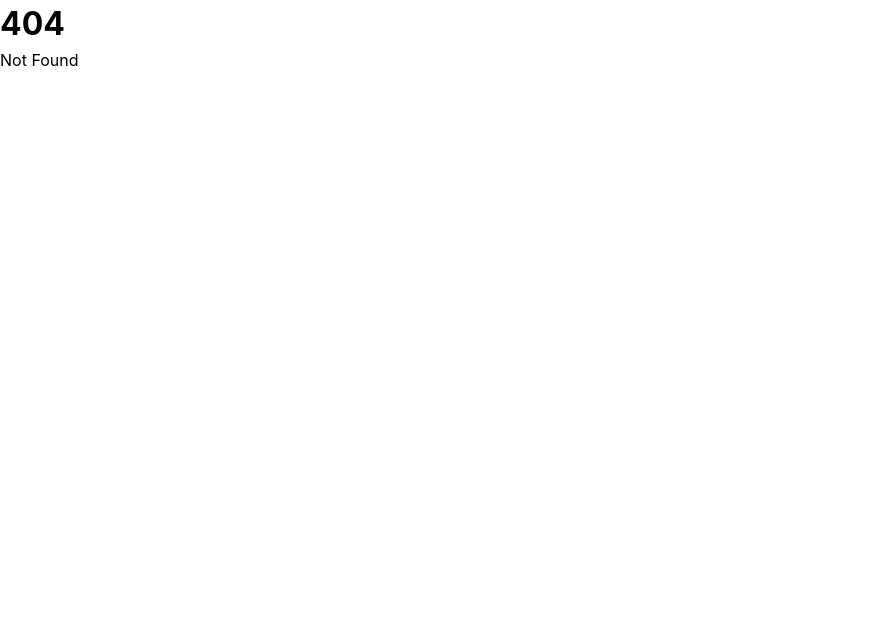
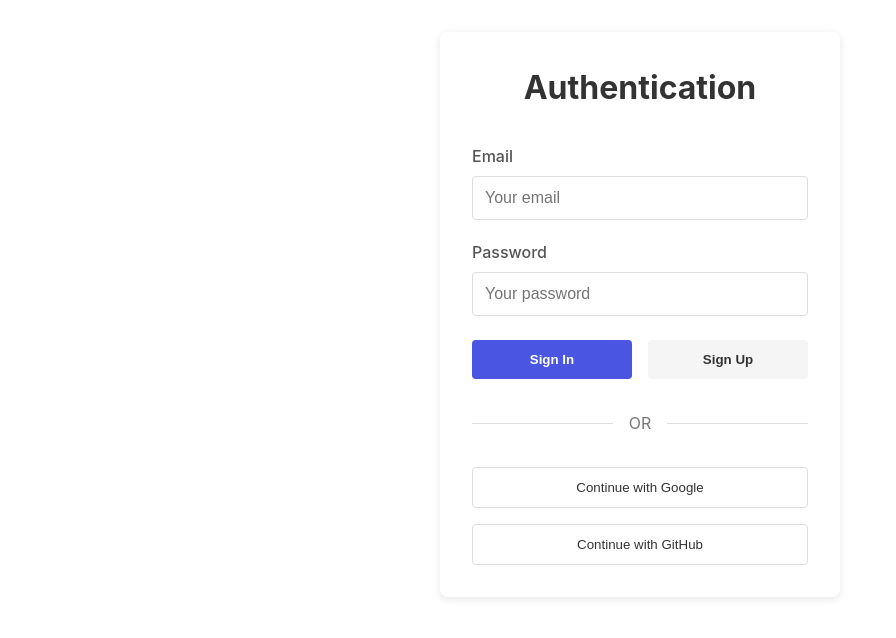
Before and after one commit to flourishing1337/lime, a SvelteKit app in the folder frontend/: page /auth in a window 1280 px wide. Before the commit this address had no page. Shown: the top 638 px of the page, without its empty margins (0-896 px from the left). Built offline with nearby package versions, Linux system fonts and the light colour scheme.

Commit message:
feat: implement Supabase authentication with SvelteKit integration

```diff
--- /dev/null
+++ b/frontend/src/hooks.server.js
@@ -0,0 +1,20 @@
+// src/hooks.server.js
+import { createSupabaseServerClient } from '@supabase/auth-helpers-sveltekit';
+import { PUBLIC_SUPABASE_URL, PUBLIC_SUPABASE_ANON_KEY } from '$env/static/public';
+
+export async function handle({ event, resolve }) {
+  // Skapa Supabase-instans med env-variabler
+  event.locals.supabase = createSupabaseServerClient({
+    supabaseUrl: PUBLIC_SUPABASE_URL,
+    supabaseKey: PUBLIC_SUPABASE_ANON_KEY,
+    event
+  });
+
+  // Plocka session
+  const {
+    data: { session }
+  } = await event.locals.supabase.auth.getSession();
+
+  event.locals.session = session;
+  return resolve(event);
+}
--- /dev/null
+++ b/frontend/src/routes/auth/+page.svelte
@@ -0,0 +1,335 @@
+<script>
+  import { goto } from '$app/navigation';
+  import { page } from '$app/stores';
+
+  // Get supabase client and session from page data
+  $: ({ supabase, session } = $page.data);
+
+  let email = '';
+  let password = '';
+  let loading = false;
+  let errorMessage = '';
+
+  // Sign in with email and password
+  async function handleLogin() {
+    try {
+      loading = true;
+      errorMessage = '';
+
+      const { error } = await supabase.auth.signInWithPassword({
+        email,
+        password
+      });
+
+      if (error) {
+        errorMessage = error.message;
+        return;
+      }
+
+      // Navigate to home page on successful login
+      goto('/');
+
+    } catch (error) {
+      console.error('Login error:', error);
+      errorMessage = error.message;
+    } finally {
+      loading = false;
+    }
+  }
+
+  // Sign up with email and password
+  async function handleSignUp() {
+    try {
+      loading = true;
+      errorMessage = '';
+
+      const { error } = await supabase.auth.signUp({
+        email,
+        password,
+        options: {
+          emailRedirectTo: `${window.location.origin}/auth/callback`
+        }
+      });
+
+      if (error) {
+        errorMessage = error.message;
+        return;
+      }
+
+      // Show success message or redirect
+      alert('Check your email for the confirmation link');
+
+    } catch (error) {
+      console.error('Signup error:', error);
+      errorMessage = error.message;
+    } finally {
+      loading = false;
+    }
+  }
+
+  // Sign out
+  async function handleSignOut() {
+    try {
+      loading = true;
+
+      const { error } = await supabase.auth.signOut();
+
+      if (error) {
+        errorMessage = error.message;
+        return;
+      }
+
+      // Refresh the page to update the session
+      window.location.reload();
+
+    } catch (error) {
+      console.error('Signout error:', error);
+      errorMessage = error.message;
+    } finally {
+      loading = false;
+    }
+  }
+
+  // Sign in with OAuth providers
+  async function signInWithProvider(provider) {
+    try {
+      loading = true;
+      errorMessage = '';
+
+      const { error } = await supabase.auth.signInWithOAuth({
+        provider,
+        options: {
+          redirectTo: `${window.location.origin}/auth/callback`
+        }
+      });
+
+      if (error) {
+        errorMessage = error.message;
+      }
+    } catch (error) {
+      console.error(`Sign in with ${provider} error:`, error);
+      errorMessage = error.message;
+    } finally {
+      loading = false;
+    }
+  }
+</script>
+
+<svelte:head>
+  <title>Authentication</title>
+</svelte:head>
+
+<div class="auth-container">
+  <h1>Authentication</h1>
+
+  {#if errorMessage}
+    <div class="error-message">
+      {errorMessage}
+    </div>
+  {/if}
+
+  {#if session}
+    <!-- Logged in state -->
+    <div class="profile-section">
+      <h2>You are logged in</h2>
+      <p>Email: {session.user.email}</p>
+      <button on:click={handleSignOut} disabled={loading}>
+        {loading ? 'Loading...' : 'Sign Out'}
+      </button>
+    </div>
+  {:else}
+    <!-- Authentication form -->
+    <form on:submit|preventDefault={handleLogin} class="auth-form">
+      <div class="form-group">
+        <label for="email">Email</label>
+        <input
+          id="email"
+          type="email"
+          bind:value={email}
+          required
+          placeholder="Your email"
+        />
+      </div>
+
+      <div class="form-group">
+        <label for="password">Password</label>
+        <input
+          id="password"
+          type="password"
+          bind:value={password}
+          required
+          placeholder="Your password"
+          minlength="6"
+        />
+      </div>
+
+      <div class="button-group">
+        <button type="submit" disabled={loading} class="primary-button">
+          {loading ? 'Loading...' : 'Sign In'}
+        </button>
+        <button type="button" on:click={handleSignUp} disabled={loading} class="secondary-button">
+          {loading ? 'Loading...' : 'Sign Up'}
+        </button>
+      </div>
+    </form>
+
+    <div class="divider">OR</div>
+
+    <!-- OAuth Providers -->
+    <div class="oauth-providers">
+      <button on:click={() => signInWithProvider('google')} disabled={loading} class="oauth-button google">
+        Continue with Google
+      </button>
+      <button on:click={() => signInWithProvider('github')} disabled={loading} class="oauth-button github">
+        Continue with GitHub
+      </button>
+    </div>
+  {/if}
+</div>
+
+<style>
+  .auth-container {
+    max-width: 400px;
+    margin: 2rem auto;
+    padding: 2rem;
+    background-color: #fff;
+    border-radius: 8px;
+    box-shadow: 0 2px 8px rgba(0, 0, 0, 0.1);
+  }
+
+  h1 {
+    text-align: center;
+    margin-bottom: 2rem;
+    color: #333;
+  }
+
+  .error-message {
+    background-color: #ffebee;
+    color: #d32f2f;
+    padding: 0.75rem;
+    border-radius: 4px;
+    margin-bottom: 1.5rem;
+    text-align: center;
+  }
+
+  .form-group {
+    margin-bottom: 1.25rem;
+  }
+
+  label {
+    display: block;
+    margin-bottom: 0.5rem;
+    font-weight: 500;
+    color: #555;
+  }
+
+  input {
+    width: 100%;
+    padding: 0.75rem;
+    border: 1px solid #ddd;
+    border-radius: 4px;
+    font-size: 1rem;
+  }
+
+  input:focus {
+    outline: none;
+    border-color: #4a56e2;
+    box-shadow: 0 0 0 2px rgba(74, 86, 226, 0.2);
+  }
+
+  .button-group {
+    display: flex;
+    gap: 1rem;
+    margin-top: 1.5rem;
+  }
+
+  button {
+    padding: 0.75rem 1.5rem;
+    border: none;
+    border-radius: 4px;
+    font-weight: 600;
+    cursor: pointer;
+    transition: background-color 0.2s, transform 0.1s;
+  }
+
+  button:disabled {
+    opacity: 0.7;
+    cursor: not-allowed;
+  }
+
+  .primary-button {
+    background-color: #4a56e2;
+    color: white;
+    flex: 1;
+  }
+
+  .primary-button:hover:not(:disabled) {
+    background-color: #3a46d2;
+  }
+
+  .secondary-button {
+    background-color: #f5f5f5;
+    color: #333;
+    flex: 1;
+  }
+
+  .secondary-button:hover:not(:disabled) {
+    background-color: #e5e5e5;
+  }
+
+  .divider {
+    display: flex;
+    align-items: center;
+    margin: 2rem 0;
+    color: #777;
+  }
+
+  .divider::before,
+  .divider::after {
+    content: "";
+    flex: 1;
+    border-bottom: 1px solid #ddd;
+  }
+
+  .divider::before {
+    margin-right: 1rem;
+  }
+
+  .divider::after {
+    margin-left: 1rem;
+  }
+
+  .oauth-providers {
+    display: flex;
+    flex-direction: column;
+    gap: 1rem;
+  }
+
+  .oauth-button {
+    display: flex;
+    justify-content: center;
+    padding: 0.75rem;
+    background-color: #fff;
+    border: 1px solid #ddd;
+    color: #333;
+    font-weight: 500;
+  }
+
+  .oauth-button:hover:not(:disabled) {
+    background-color: #f5f5f5;
+  }
+
+  .profile-section {
+    text-align: center;
+  }
+
+  .profile-section h2 {
+    margin-bottom: 1rem;
+    color: #333;
+  }
+
+  .profile-section p {
+    margin-bottom: 1.5rem;
+    color: #555;
+  }
+</style>
--- /dev/null
+++ b/frontend/src/routes/auth/callback/+server.js
@@ -0,0 +1,18 @@
+// src/routes/auth/callback/+server.js
+import { authCallback } from '@supabase/auth-helpers-sveltekit';
+import { SUPABASE_URL, SUPABASE_ANON_KEY } from '$env/static/private';
+
+/*
+ *  • GET  : OAuth ?code=…
+ *  • POST : onAuthStateChange från hooks.client.js
+ *  • Sätter / raderar sb-access-token
+ *    secure:false för localhost
+ */
+const handler = authCallback({
+  supabaseUrl: SUPABASE_URL,
+  supabaseKey: SUPABASE_ANON_KEY,
+  cookieOptions: { secure: false }
+});
+
+export const GET  = handler;
+export const POST = handler;
--- a/frontend/src/routes/auth/login/+page.svelte
+++ b/frontend/src/routes/auth/login/+page.svelte
@@ -1,66 +1,64 @@
 <script>
   import { supabase } from '$lib/supabaseClient';
-  import { session } from '$lib/stores/session';
   import { goto } from '$app/navigation';
+
   let email = '';
   let password = '';
-  let error = '';      // Feltext
-  let loading = false; // Laddningsstate
-  let success = '';    // Vid lyckad inloggning
+  let error = '';
+  let loading = false;
 
   async function signIn() {
     error = '';
-    success = '';
     loading = true;
-    const { data, error: err } = await supabase.auth.signInWithPassword({
+
+    const { error: err } = await supabase.auth.signInWithPassword({
       email,
       password
     });
+
     loading = false;
+
     if (err) {
-      error = err.message;       // Visa felmeddelandet
-    } else {
-      session.set(data.session);
-      success = 'Inloggning lyckades! Omdirigerar…';
-      // Vänta en kort stund så användaren ser meddelandet
-      setTimeout(() => goto('/'), 1000);
+      error = err.message;
     }
+    /*
+      Vi gör INGEN manual redirect här.
+      hooks.client.js fångar eventet SIGNED_IN, sparar cookien via
+      /auth/callback och skickar användaren till startsidan.
+    */
   }
 </script>
+
+<svelte:head><title>Logga in</title></svelte:head>
 
 <h1>Logga in</h1>
 
 {#if error}
-  <p style="color: red; margin: 0.5em 0;">✖ {error}</p>
+  <p style="color:red;margin:.5em 0;">✖ {error}</p>
 {/if}
 
-{#if success}
-  <p style="color: green; margin: 0.5em 0;">✔ {success}</p>
-{/if}
-
+<form on:submit|preventDefault={signIn}>
   <label>
     E-post
-  <input type="email" bind:value={email} placeholder="din@mail.se" />
+    <input type="email" bind:value={email} placeholder="din@mail.se" required />
   </label>
 
   <label>
     Lösenord
-  <input type="password" bind:value={password} placeholder="lösenord" />
+    <input type="password" bind:value={password} placeholder="lösenord" required />
   </label>
 
-<button
-  on:click={signIn}
-  disabled={loading}
->
+  <button disabled={loading}>
     {#if loading}Loggar in…{:else}Logga in{/if}
   </button>
+</form>
 
 <p style="margin-top:1em;">
   <a href="/auth/reset">Glömt lösenordet?</a>
 </p>
 
 <style>
-  label { display: block; margin: 0.5em 0; }
-  input { width: 100%; padding: 0.5em; }
-  button { padding: 0.7em 1.2em; margin-top: 0.5em; }
+  label { display:block; margin:.6em 0; }
+  input { width:100%; padding:.5em; }
+  button { padding:.7em 1.2em; margin-top:.6em; }
 </style>
```
Also changed, not shown: frontend/src/hooks.client.js (added, +20 -0 lines). Lines whose indentation alone changed are shown as unchanged.
